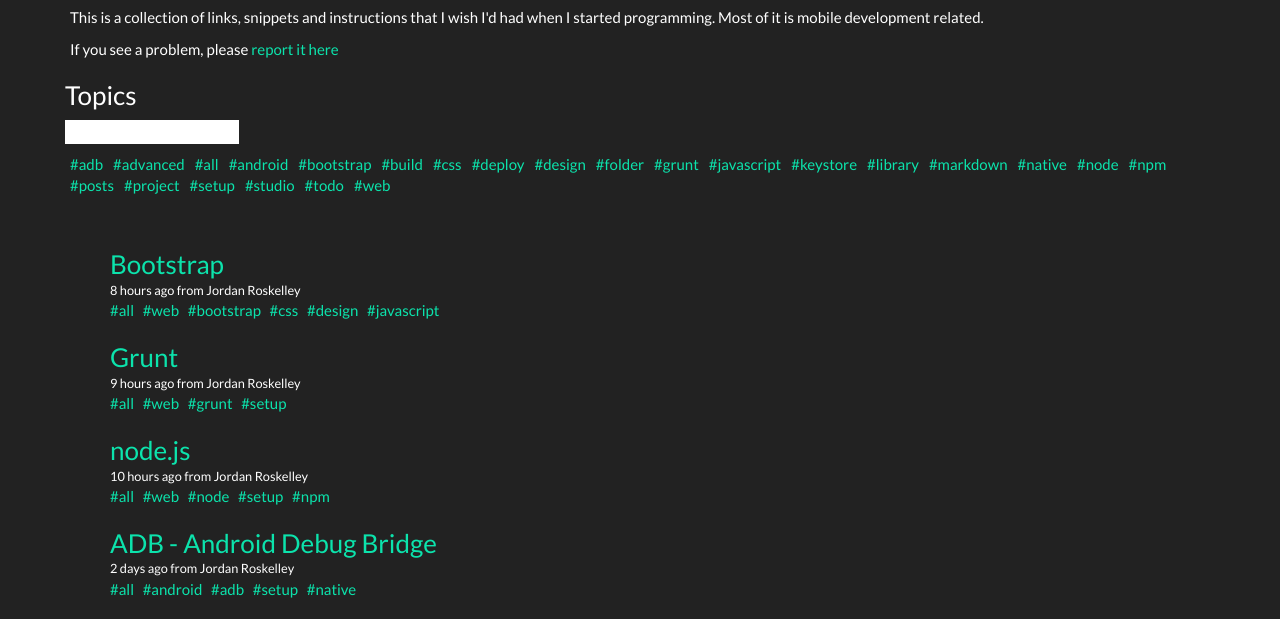
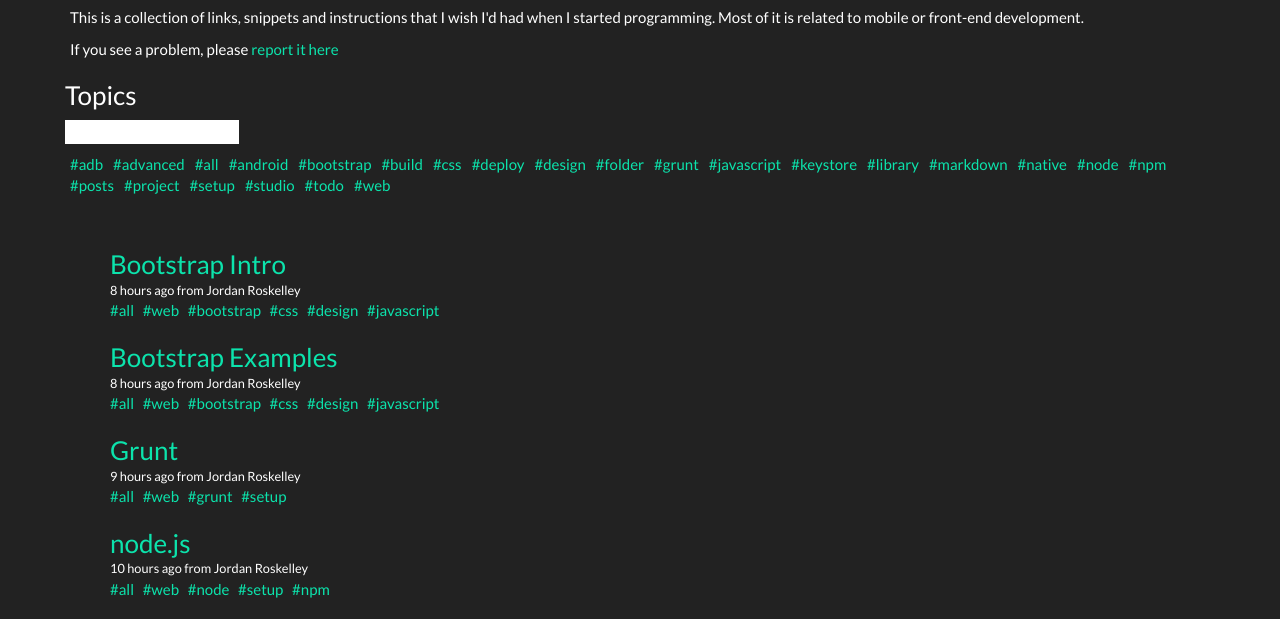
Before and after one commit to jordanroskelley/jordanroskelley.github.io, a plain HTML site: page index.html in a window 1280 px wide. Shown: the part 120-739 px from the top of the page. Drawn offline with Linux system fonts and the light colour scheme.

Commit message:
Added bootstrap examples, tweaked md.

```diff
--- a/partials/home.html
+++ b/partials/home.html
@@ -1,6 +1,6 @@
 <h2>Posts</h2>
 
-<p>This is a collection of links, snippets and instructions that I wish I'd had when I started programming. Most of it is mobile development related.</p>
+<p>This is a collection of links, snippets and instructions that I wish I'd had when I started programming. Most of it is related to mobile or front-end development.</p>
 
 <p>If you see a problem, please <a href='https://github.com/jordanroskelley/jordanroskelley.github.io/issues'>report it here</a></p>
 
--- a/posts.json
+++ b/posts.json
@@ -60,10 +60,16 @@
 		"file":		"posts/2014-08-06_Grunt.md",
 		"tags":		["all", "web", "grunt", "setup"]
 	},{
-		"title":	"Bootstrap",
+		"title":	"Bootstrap Intro",
 		"author":	"Jordan Roskelley",
 		"created":	"2014-08-06 15:30",
-		"file":		"posts/2014-08-06_Bootstrap.md",
+		"file":		"posts/2014-08-06_Bootstrap_Intro.md",
+		"tags":		["all", "web", "bootstrap", "css", "design", "javascript"]
+	},{
+		"title":	"Bootstrap Examples",
+		"author":	"Jordan Roskelley",
+		"created":	"2014-08-06 15:30",
+		"file":		"posts/2014-08-06_Bootstrap_Examples.md",
 		"tags":		["all", "web", "bootstrap", "css", "design", "javascript"]
 	}
 ],
```
Also changed, not shown: 5 other files.
